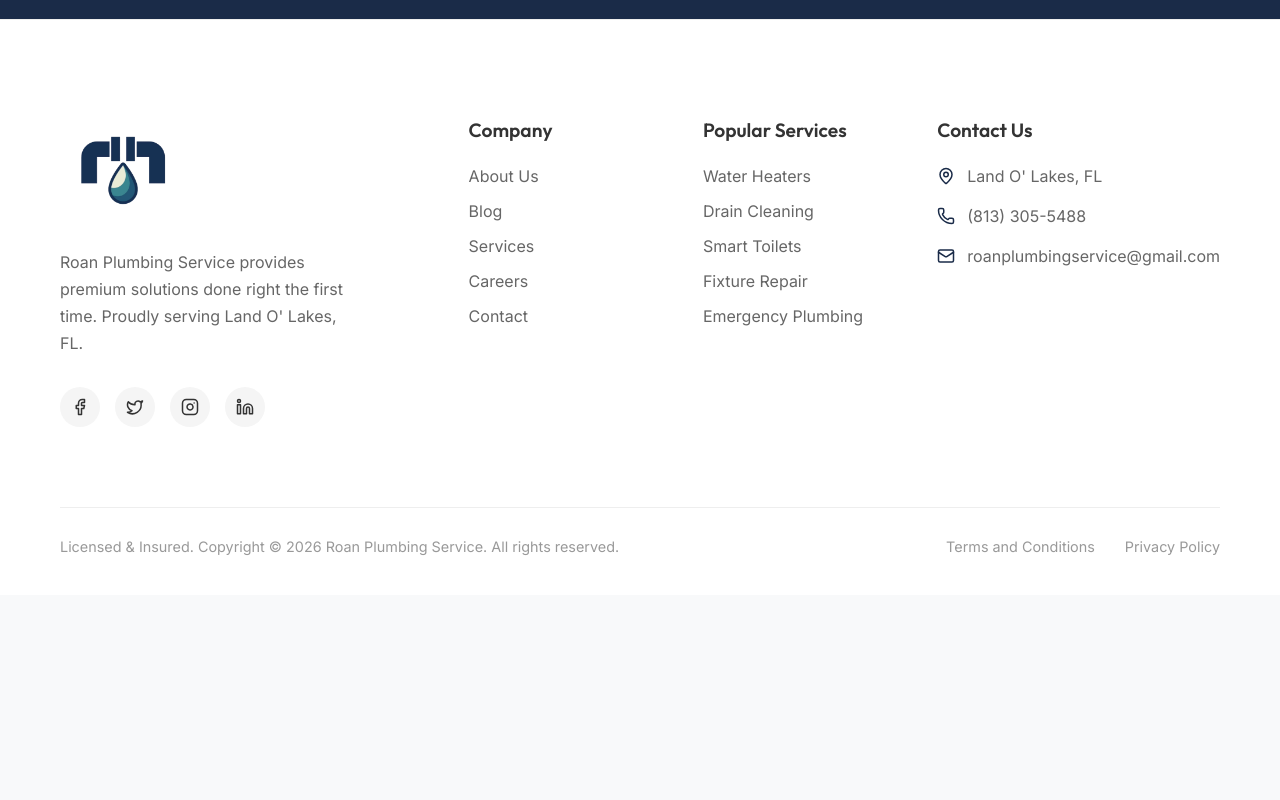
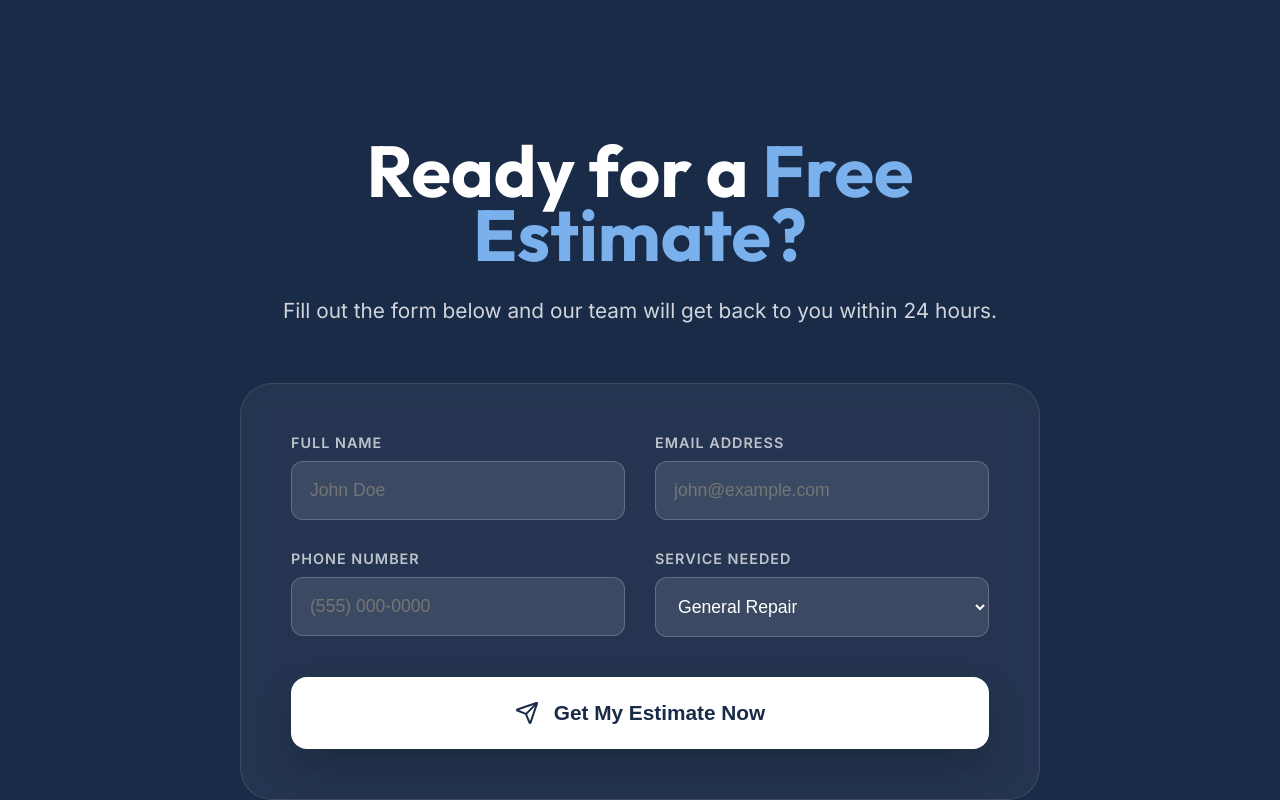
Before and after one commit to letstalk-code/roan-plumbing-site, a Next.js app: page / in a window 1280 px wide. Shown: the part 3720-4520 px from the top of the page. Before the commit the page ends 4315 px from the top, so only its background shows below. Built offline with nearby package versions, Linux system fonts and the light colour scheme.

Commit message:
Enhance lead capture and connect all forms to GHL

```diff
--- a/app/page.js
+++ b/app/page.js
@@ -2,6 +2,7 @@ import CoolHero from '../components/CoolHero';
 import HowItWorks from '../components/HowItWorks';
 import CoolFAQ from '../components/CoolFAQ';
 import Footer from '../components/Footer';
+import LeadForm from '../components/LeadForm';
 import { theme } from '../config/theme';
 import { siteConfig } from '../config/site-config';
 
@@ -34,6 +35,7 @@ export default function Home() {
             </section>
 
             <CoolFAQ />
+            <LeadForm />
             <Footer config={siteConfig} />
         </main>
     );
--- /dev/null
+++ b/components/LeadForm.js
@@ -0,0 +1,144 @@
+'use client';
+import { useState } from 'react';
+import { theme } from '../config/theme';
+import { siteConfig } from '../config/site-config';
+import { CheckCircle2, Loader2, Send } from 'lucide-react';
+
+export default function LeadForm() {
+    const [isSubmitting, setIsSubmitting] = useState(false);
+    const [isSuccess, setIsSuccess] = useState(false);
+
+    const handleSubmit = async (e) => {
+        e.preventDefault();
+        setIsSubmitting(true);
+
+        const data = {
+            name: e.target.elements[0].value,
+            email: e.target.elements[1].value,
+            phone: e.target.elements[2].value,
+            service: e.target.elements[3].value,
+        };
+
+        try {
+            const res = await fetch('/api/submit-yes', {
+                method: 'POST',
+                headers: { 'Content-Type': 'application/json' },
+                body: JSON.stringify({
+                    ...data,
+                    businessName: 'Roan Lead',
+                    tags: ['roan_plumbing_lead']
+                }),
+            });
+
+            if (res.ok) {
+                setIsSuccess(true);
+            } else {
+                alert('Something went wrong. Please try again.');
+            }
+        } catch (err) {
+            console.error(err);
+            alert('Correlation error. Please try again.');
+        } finally {
+            setIsSubmitting(false);
+        }
+    };
+
+    return (
+        <section id="contact" style={{ padding: '120px 0', backgroundColor: theme.colors.primary, color: '#fff' }}>
+            <div className="container">
+                <div style={{ maxWidth: '800px', margin: '0 auto', textAlign: 'center' }}>
+                    {isSuccess ? (
+                        <div style={{ padding: '60px 0' }}>
+                            <div style={{ backgroundColor: '#fff', width: '100px', height: '100px', borderRadius: '50%', display: 'flex', alignItems: 'center', justifyContent: 'center', margin: '0 auto 40px' }}>
+                                <CheckCircle2 color={theme.colors.primary} size={60} />
+                            </div>
+                            <h2 style={{ fontSize: '4rem', fontWeight: '900', marginBottom: '20px' }}>Request Received!</h2>
+                            <p style={{ fontSize: '1.5rem', opacity: 0.8 }}>We'll be in touch with your free estimate shortly.</p>
+                        </div>
+                    ) : (
+                        <>
+                            <h2 style={{ fontSize: '4.5rem', fontWeight: '900', marginBottom: '30px', lineHeight: '0.9' }}>Ready for a <span style={{ color: theme.colors.accent }}>Free Estimate?</span></h2>
+                            <p style={{ fontSize: '1.3rem', opacity: 0.8, marginBottom: '60px' }}>Fill out the form below and our team will get back to you within 24 hours.</p>
+
+                            <form onSubmit={handleSubmit} style={{ textAlign: 'left', backgroundColor: 'rgba(255,255,255,0.05)', padding: '50px', borderRadius: '32px', border: '1px solid rgba(255,255,255,0.1)', backdropFilter: 'blur(10px)' }}>
+                                <div style={{ display: 'grid', gridTemplateColumns: '1fr 1fr', gap: '30px', marginBottom: '30px' }}>
+                                    <div style={inputGroupStyle}>
+                                        <label style={labelStyle}>Full Name</label>
+                                        <input required type="text" placeholder="John Doe" style={inputStyle} />
+                                    </div>
+                                    <div style={inputGroupStyle}>
+                                        <label style={labelStyle}>Email Address</label>
+                                        <input required type="email" placeholder="john@example.com" style={inputStyle} />
+                                    </div>
+                                </div>
+
+                                <div style={{ display: 'grid', gridTemplateColumns: '1fr 1fr', gap: '30px', marginBottom: '40px' }}>
+                                    <div style={inputGroupStyle}>
+                                        <label style={labelStyle}>Phone Number</label>
+                                        <input required type="tel" placeholder="(555) 000-0000" style={inputStyle} />
+                                    </div>
+                                    <div style={inputGroupStyle}>
+                                        <label style={labelStyle}>Service Needed</label>
+                                        <select style={inputStyle}>
+                                            <option>General Repair</option>
+                                            <option>Water Heater</option>
+                                            <option>Drain Cleaning</option>
+                                            <option>Emergency Service</option>
+                                        </select>
+                                    </div>
+                                </div>
+
+                                <button
+                                    type="submit"
+                                    disabled={isSubmitting}
+                                    style={{
+                                        width: '100%',
+                                        backgroundColor: '#fff',
+                                        color: theme.colors.primary,
+                                        padding: '24px',
+                                        borderRadius: '16px',
+                                        border: 'none',
+                                        fontWeight: '900',
+                                        fontSize: '1.3rem',
+                                        cursor: 'pointer',
+                                        display: 'flex',
+                                        alignItems: 'center',
+                                        justifyContent: 'center',
+                                        gap: '15px',
+                                        boxShadow: '0 20px 40px rgba(0,0,0,0.2)'
+                                    }}
+                                >
+                                    {isSubmitting ? <><Loader2 className="animate-spin" size={24} /> Processing...</> : <><Send size={24} /> Get My Estimate Now</>}
+                                </button>
+                            </form>
+                        </>
+                    )}
+                </div>
+            </div>
+        </section>
+    );
+}
+
+const inputGroupStyle = {
+    display: 'flex',
+    flexDirection: 'column',
+    gap: '10px'
+};
+
+const labelStyle = {
+    fontSize: '0.9rem',
+    fontWeight: '700',
+    textTransform: 'uppercase',
+    letterSpacing: '1px',
+    opacity: 0.7
+};
+
+const inputStyle = {
+    backgroundColor: 'rgba(255,255,255,0.1)',
+    border: '1px solid rgba(255,255,255,0.2)',
+    padding: '18px',
+    borderRadius: '12px',
+    color: '#fff',
+    fontSize: '1.1rem',
+    outline: 'none'
+};
```
